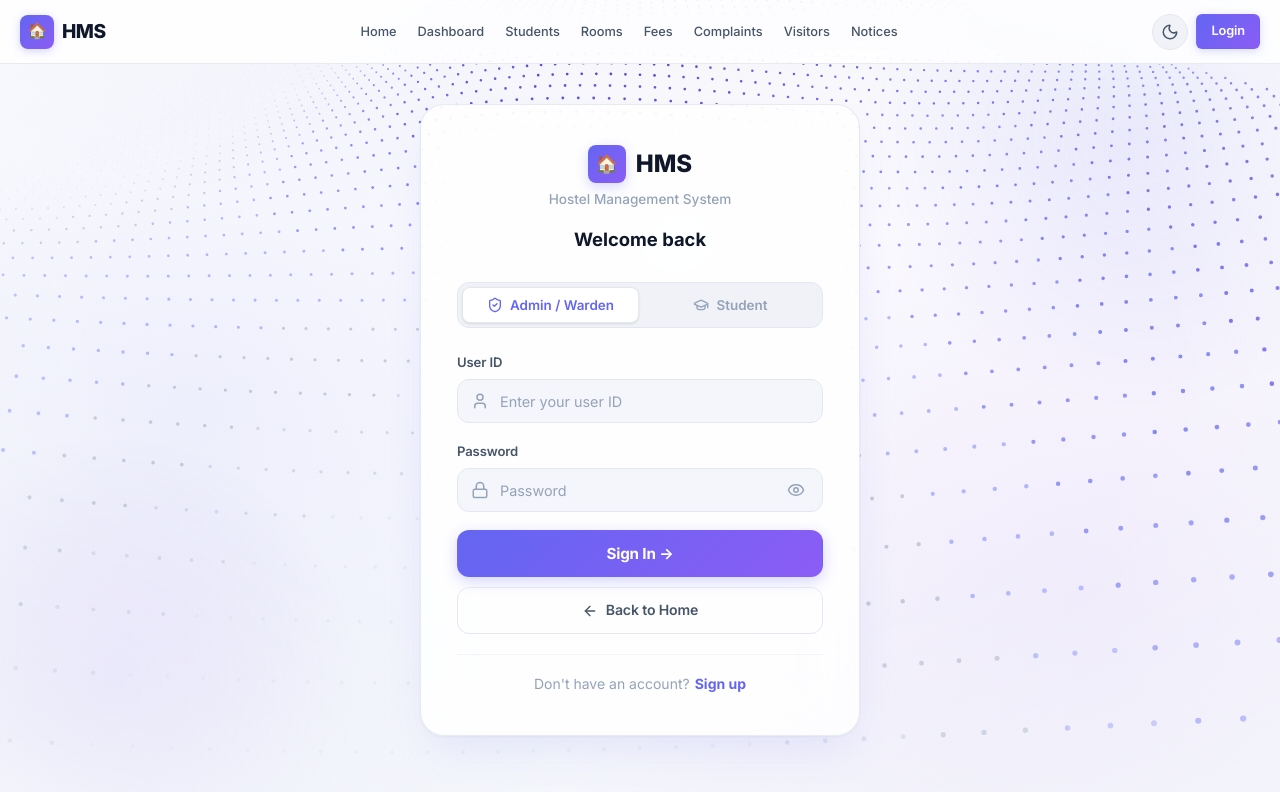
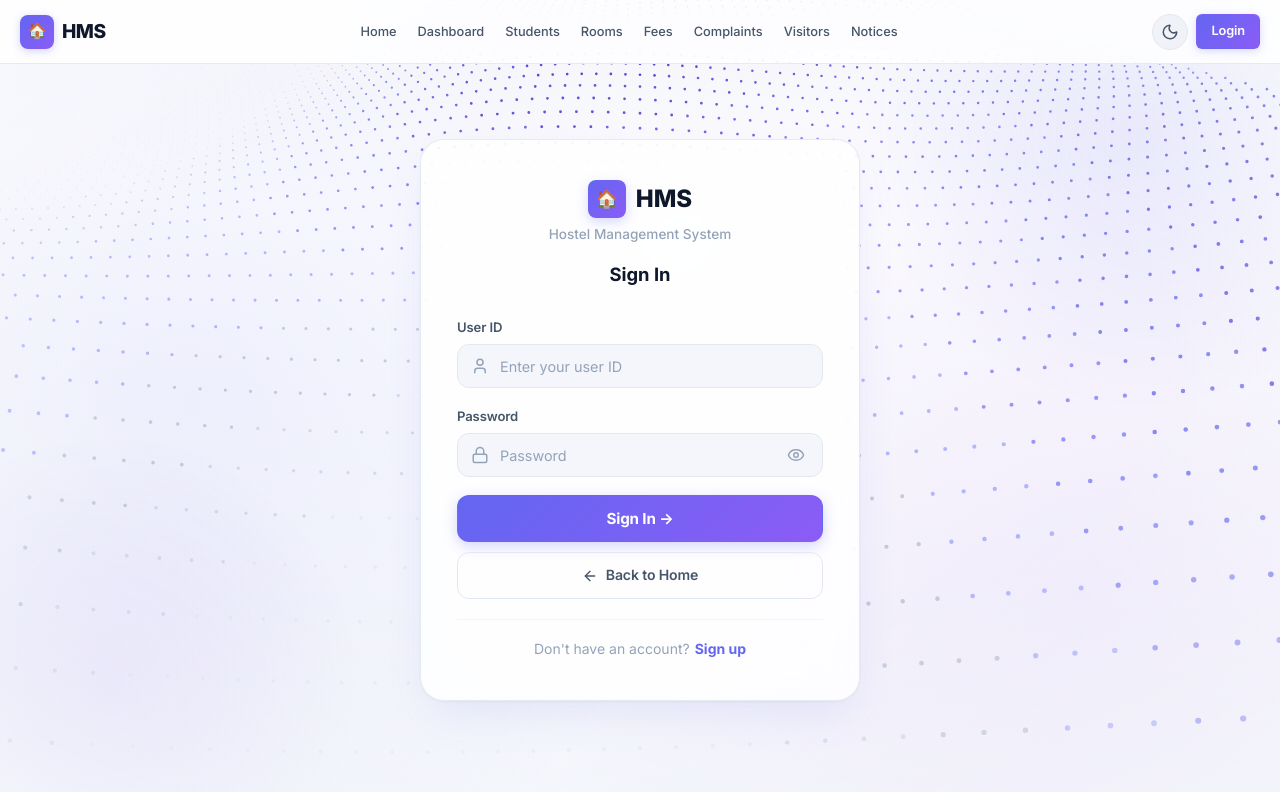
Before and after one commit to nkhalavioletleisanyane/Hostel-Management-System, a React (Vite) app in the folder hms-frontend/: page /login in a window 1280 px wide. Shown: the top 792 px of the page. Built offline with nearby package versions, Linux system fonts and the light colour scheme.

Commit message:
Remove Admin/Student tabs from login page and auto-redirect based on user role

```diff
--- a/hms-frontend/src/context/AuthContext.tsx
+++ b/hms-frontend/src/context/AuthContext.tsx
@@ -5,7 +5,7 @@ interface AuthContextType {
   user: User | null;
   role: UserRole | null;
   isAuthenticated: boolean;
-  login: (userId: string, password: string) => boolean;
+  login: (userId: string, password: string) => User | null;
   logout: () => void;
   updateUser: (updatedUser: Partial<User>) => void;
 }
@@ -33,7 +33,7 @@ export const AuthProvider: React.FC<{ children: ReactNode }> = ({ children }) =>
     return stored ? JSON.parse(stored) : null;
   });
 
-  const login = (userId: string, password: string): boolean => {
+  const login = (userId: string, password: string): User | null => {
     const normalizedId = userId.trim().toLowerCase();
 
     // 1. Check fixed demo accounts
@@ -41,7 +41,7 @@ export const AuthProvider: React.FC<{ children: ReactNode }> = ({ children }) =>
     if (entry && entry.password === password) {
       setUser(entry.user);
       localStorage.setItem('hms_user', JSON.stringify(entry.user));
-      return true;
+      return entry.user;
     }
 
     // 2. Check dynamically registered accounts
@@ -53,7 +53,7 @@ export const AuthProvider: React.FC<{ children: ReactNode }> = ({ children }) =>
         if (match && match.password === password) {
           setUser(match.user);
           localStorage.setItem('hms_user', JSON.stringify(match.user));
-          return true;
+          return match.user;
         }
       }
     } catch (e) {
@@ -81,14 +81,14 @@ export const AuthProvider: React.FC<{ children: ReactNode }> = ({ children }) =>
           };
           setUser(studentUser);
           localStorage.setItem('hms_user', JSON.stringify(studentUser));
-          return true;
+          return studentUser;
         }
       }
     } catch (e) {
       console.error('Error reading student data for login:', e);
     }
 
-    return false;
+    return null;
   };
 
   const logout = () => {
--- a/hms-frontend/src/pages/Login.tsx
+++ b/hms-frontend/src/pages/Login.tsx
@@ -3,13 +3,12 @@ import { useNavigate, Link } from 'react-router-dom';
 import Navbar from '../components/layout/Navbar';
 import WaveBackground from '../components/ui/WaveBackground';
 import { useAuth } from '../context/AuthContext';
-import { User, Lock, Eye, EyeOff, ArrowLeft, ShieldCheck, GraduationCap, AlertCircle } from 'lucide-react';
+import { User, Lock, Eye, EyeOff, ArrowLeft, AlertCircle } from 'lucide-react';
 import '../styles/login.css';
 
 const Login: React.FC = () => {
   const { login } = useAuth();
   const navigate = useNavigate();
-  const [activeTab, setActiveTab] = useState<'admin' | 'student'>('admin');
   const [userId, setUserId] = useState('');
   const [password, setPassword] = useState('');
   const [showPassword, setShowPassword] = useState(false);
@@ -21,10 +20,14 @@ const Login: React.FC = () => {
     setError('');
     setLoading(true);
     await new Promise(r => setTimeout(r, 350));
-    const success = login(userId.trim(), password.trim());
+    const user = login(userId.trim(), password.trim());
     setLoading(false);
-    if (success) {
-      navigate('/dashboard');
+    if (user) {
+      if (user.role === 'admin') {
+        navigate('/dashboard');
+      } else {
+        navigate('/students');
+      }
     } else {
       setError('Invalid credentials. Please check your user ID and password.');
     }
@@ -43,25 +46,7 @@ const Login: React.FC = () => {
               <span>HMS</span>
             </Link>
             <p className="login-subtitle">Hostel Management System</p>
-            <h2 className="login-welcome-title">Welcome back</h2>
-          </div>
-
-          {/* Role Tabs */}
-          <div className="login-tabs">
-            <button
-              type="button"
-              className={`login-tab${activeTab === 'admin' ? ' active' : ''}`}
-              onClick={() => { setActiveTab('admin'); setError(''); }}
-            >
-              <ShieldCheck size={16} /> Admin / Warden
-            </button>
-            <button
-              type="button"
-              className={`login-tab${activeTab === 'student' ? ' active' : ''}`}
-              onClick={() => { setActiveTab('student'); setError(''); }}
-            >
-              <GraduationCap size={16} /> Student
-            </button>
+            <h2 className="login-welcome-title">Sign In</h2>
           </div>
 
           <form onSubmit={handleSubmit}>
```
